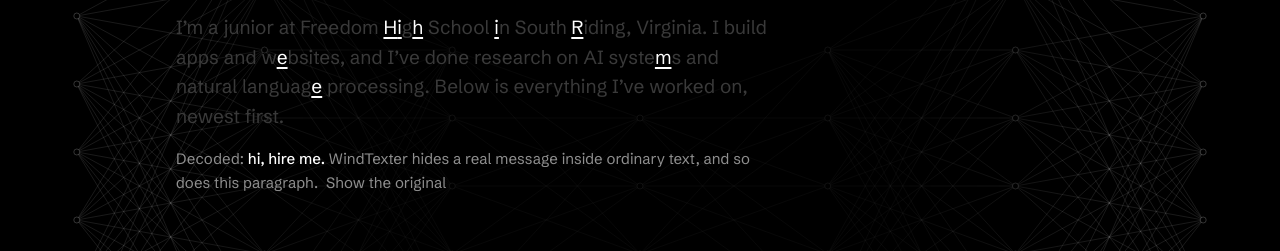
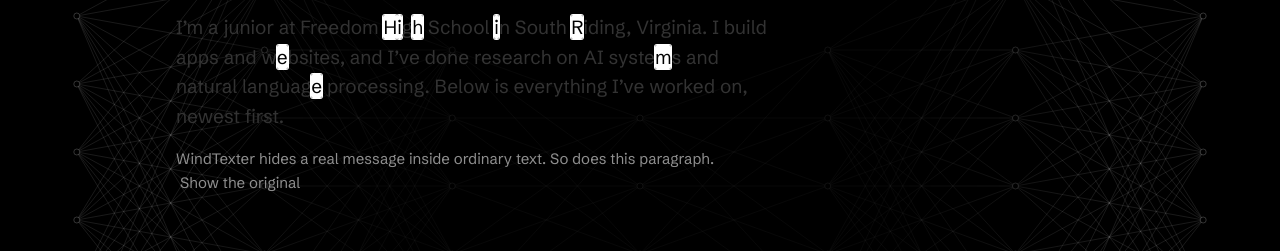
Before and after one commit to vihananand1/vihananand.xyz, a plain HTML site: page index.html in a window 1280 px wide. Both pictures are taken after a click on the button "This page has a hidden message". Shown: the part 214-465 px from the top of the page. Drawn offline with Linux system fonts and the light colour scheme.

Commit message:
Easter egg: highlight message letters, animate hiding, drop Decoded label
Co-Authored-By: Claude Opus 5.5 <noreply@anthropic.com>

```diff
--- a/index.html
+++ b/index.html
@@ -24,8 +24,7 @@
     <h1>Vihan Anand</h1>
     <p class="lede" id="lede">I’m a junior at Freedom High School in South Riding, Virginia. I build apps and websites, and I’ve done research on AI systems and natural language processing. Below is everything I’ve worked on, newest first.</p>
     <p class="decoded" id="decoded" hidden>
-      Decoded: <strong>hi, hire me.</strong> WindTexter hides a real message
-      inside ordinary text, and so does this paragraph.
+      WindTexter hides a real message inside ordinary text. So does this paragraph.
       <button type="button" class="text-button" id="hide-message">Show the original</button>
     </p>
   </header>
--- a/message.js
+++ b/message.js
@@ -3,6 +3,8 @@
 
 (() => {
   const MESSAGE = "hi, hire me";
+  const STEP_MS = 110;   // gap between letters lighting up
+  const FADE_MS = 450;   // matches the CSS transition
 
   const lede = document.getElementById("lede");
   const decoded = document.getElementById("decoded");
@@ -31,7 +33,14 @@
     return;
   }
 
+  let state = "hidden";   // hidden, showing, shown, hiding
+  let timer = 0;
+  let hitSpans = [];
+
   function reveal() {
+    clearTimeout(timer);
+    state = "showing";
+
     // Screen readers get the plain paragraph; the split letters are visual only
     const plain = document.createElement("span");
     plain.className = "visually-hidden";
@@ -39,33 +48,49 @@
     const letters = document.createElement("span");
     letters.setAttribute("aria-hidden", "true");
     const hits = new Set(picks);
+    hitSpans = [];
     [...original].forEach((ch, i) => {
       const span = document.createElement("span");
       span.className = hits.has(i) ? "ch hit" : "ch";
       span.textContent = ch;
-      if (hits.has(i)) span.style.transitionDelay = `${picks.indexOf(i) * 110}ms`;
+      if (hits.has(i)) hitSpans.push(span);
       letters.append(span);
     });
+    hitSpans.forEach((span, k) => (span.style.transitionDelay = `${k * STEP_MS}ms`));
     lede.replaceChildren(plain, letters);
+    decoded.hidden = false;
+    showButton.textContent = "Hide the message";
 
     lede.scrollIntoView({ behavior: still.matches ? "auto" : "smooth", block: "center" });
-    // Let the scroll start before the letters change
-    setTimeout(() => {
+    // Let the scroll get going before the letters change
+    timer = setTimeout(() => {
       lede.classList.add("revealing");
-      decoded.hidden = false;
-      showButton.textContent = "Hide the message";
+      decoded.classList.add("shown");
+      state = "shown";
     }, still.matches ? 0 : 450);
   }
 
   function hide() {
+    clearTimeout(timer);
+    state = "hiding";
+    // Letters let go in reverse order, then the plain text comes back
+    const last = hitSpans.length - 1;
+    hitSpans.forEach((span, k) => (span.style.transitionDelay = `${(last - k) * (STEP_MS / 2)}ms`));
     lede.classList.remove("revealing");
-    lede.textContent = original;
-    decoded.hidden = true;
+    decoded.classList.remove("shown");
     showButton.textContent = "This page has a hidden message";
+
+    const total = still.matches ? 0 : FADE_MS + last * (STEP_MS / 2) + 50;
+    timer = setTimeout(() => {
+      lede.textContent = original;
+      decoded.hidden = true;
+      hitSpans = [];
+      state = "hidden";
+    }, total);
   }
 
   showButton.addEventListener("click", () => {
-    if (lede.classList.contains("revealing")) hide();
+    if (state === "shown" || state === "showing") hide();
     else reveal();
   });
   hideButton.addEventListener("click", hide);
--- a/styles.css
+++ b/styles.css
@@ -263,13 +263,16 @@ footer {
 }
 .text-button:hover { color: var(--white); text-decoration-color: currentColor; }
 
-.lede .ch { transition: color 500ms ease; }
-.lede.revealing .ch { color: #3a3a3a; }
+.lede .ch {
+  border-radius: 2px;
+  transition: color 450ms ease, background-color 450ms ease, box-shadow 450ms ease;
+}
+.lede.revealing .ch { color: #333; }
+/* Message letters become white blocks with black text, like a highlighter */
 .lede.revealing .ch.hit {
-  color: var(--white);
-  text-decoration: underline;
-  text-decoration-thickness: 2px;
-  text-underline-offset: 0.18em;
+  color: var(--black);
+  background-color: var(--white);
+  box-shadow: 0 0 0 1px var(--white);
 }
 
 .decoded {
@@ -277,8 +280,10 @@ footer {
   margin-top: 1rem;
   font-size: 0.9375rem;
   color: var(--muted);
+  opacity: 0;
+  transition: opacity 400ms ease;
 }
-.decoded strong { color: var(--white); font-weight: 500; }
+.decoded.shown { opacity: 1; }
 .decoded .text-button { margin-left: 0.25rem; }
 
 .visually-hidden {
@@ -472,7 +477,8 @@ footer {
 @media (prefers-reduced-motion: reduce) {
   .detail[open],
   .contact:popover-open { animation: none; }
-  .lede .ch { transition: none; }
+  .lede .ch,
+  .decoded { transition: none; }
 }
 
 /* Neural network background behind everything (drawn by field.js) */
```
